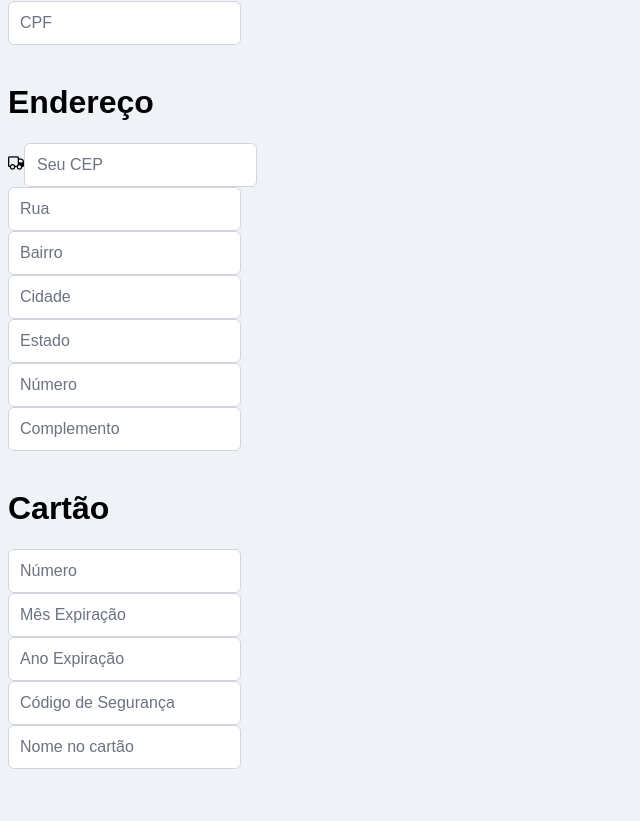
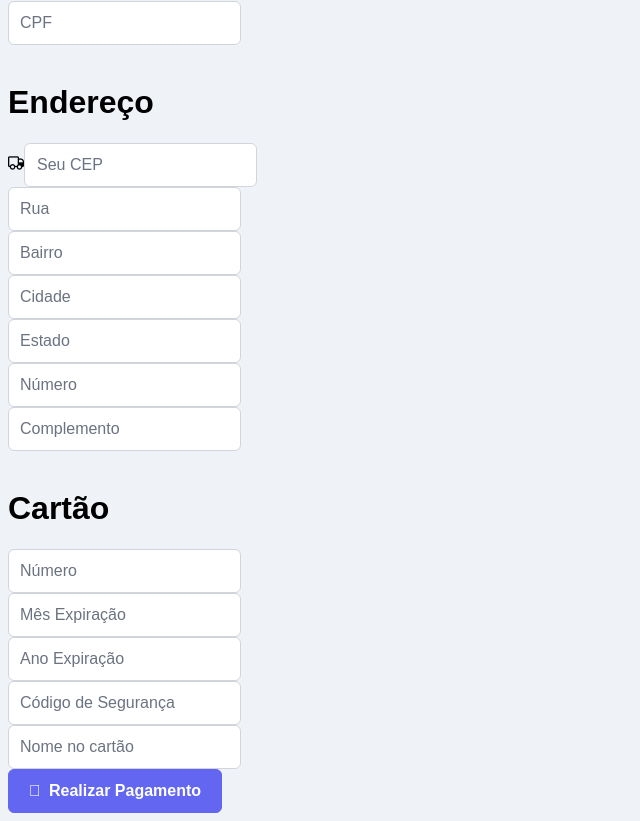
Before and after one commit to matheusavizsenac/EcommerceFloricultura, a Vue app in the folder floricultura-fe/: page /FinalizarCompraView in a window 1280 px wide. Shown: the part 257-1078 px from the top of the page, without its empty margins (0-640 px from the left). Before the commit the page ends 1034 px from the top, so only its background shows below. Built offline with nearby package versions, Linux system fonts and the light colour scheme; a web font is replaced by a local one.

Commit message:
add finalizar pagamento

```diff
--- a/floricultura-fe/src/views/FinalizarCompraView.vue
+++ b/floricultura-fe/src/views/FinalizarCompraView.vue
@@ -70,17 +70,27 @@
       </span>
     </div>
 
+    <ButtonPrime id="buttonPagamento" icon="pi-money-bill" label="Realizar Pagamento" @click="realizarPagamento()"/>
+
 
   </div>
 </template>
 
 
 <script>
+import axios from 'axios'
 export default {
   data() {
     return {
       value: '',
     }
+  },
+  methods: {
+  realizarPagamento(){
+    axios.envia_dados_pagamento_pagseguro({
+
+    })
   }
 }
+}
 </script>
```
